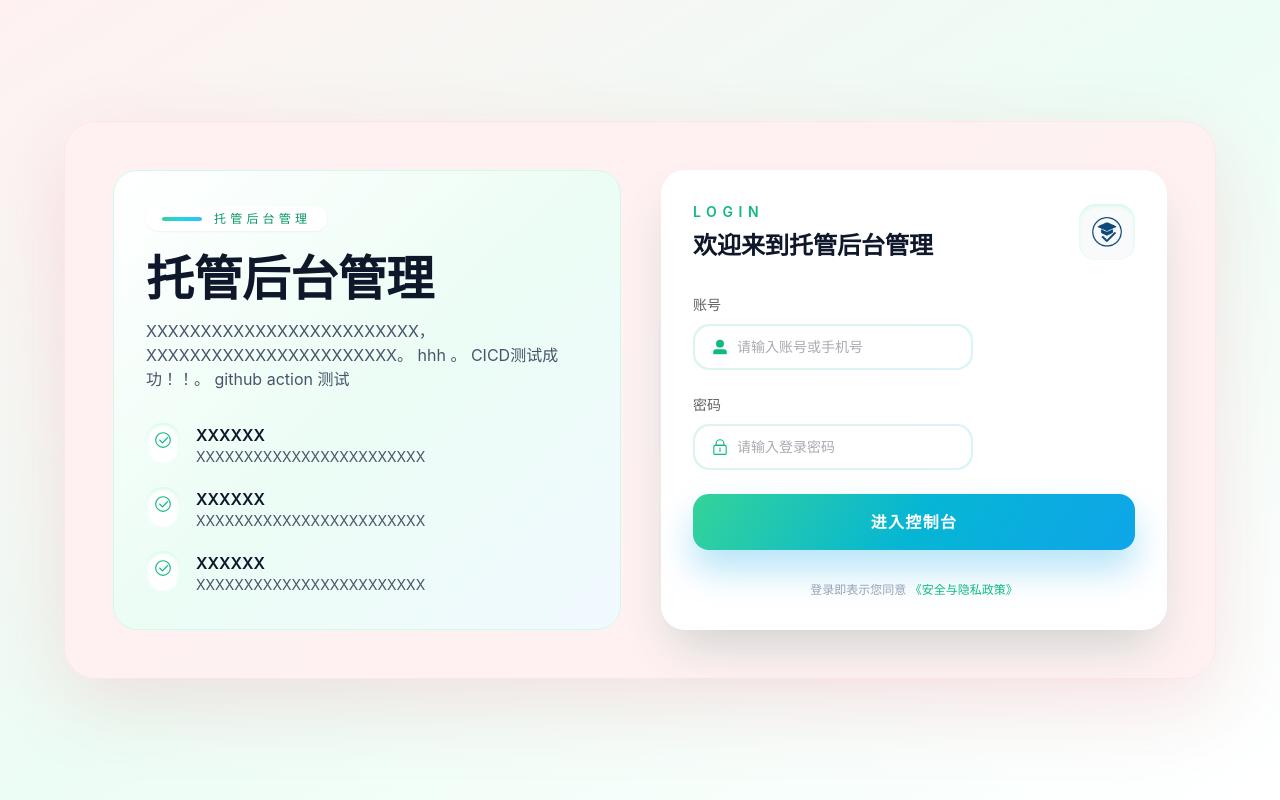
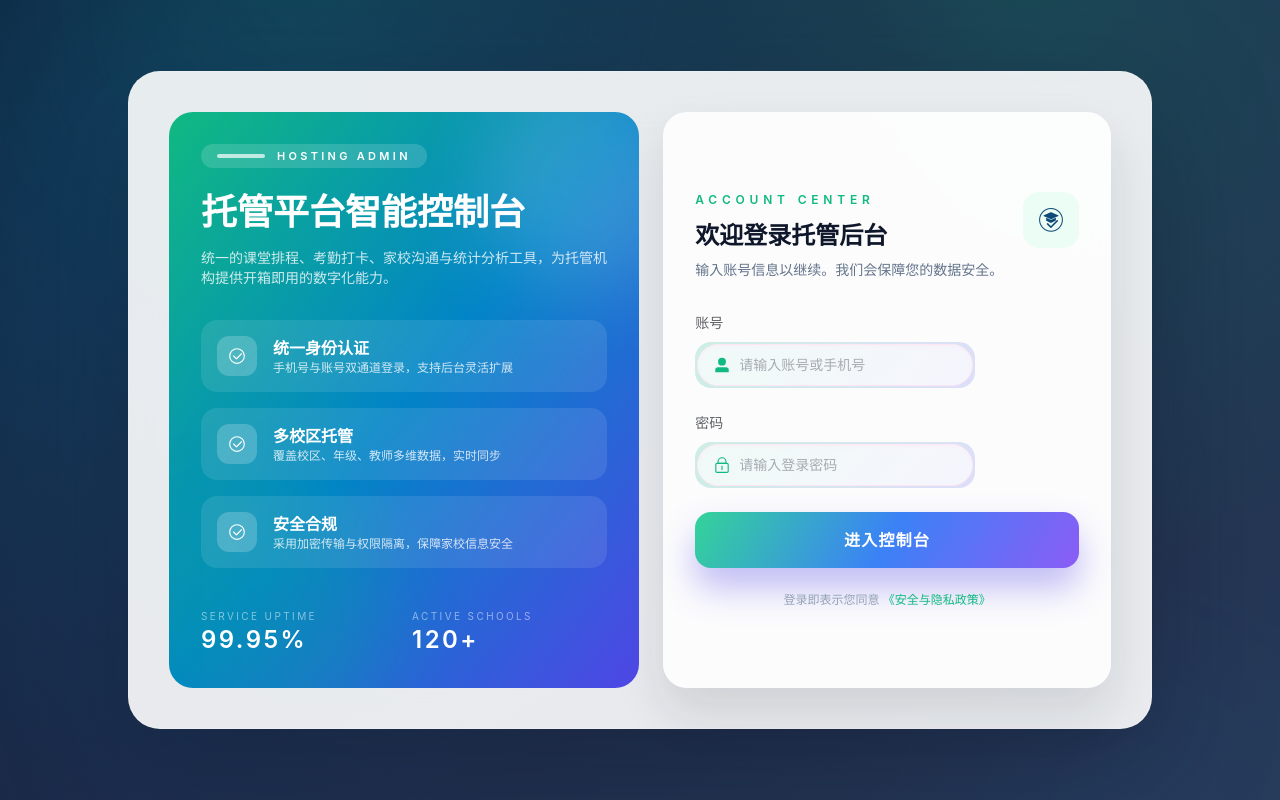
Before and after one commit to zzbazzzbaz/hosting-admin, a Vue app: page /login in a window 1280 px wide. Built offline with nearby package versions, Linux system fonts and the light colour scheme.

Commit message:
管理端，登录页UI修改

```diff
--- a/src/router/index.js
+++ b/src/router/index.js
@@ -14,10 +14,10 @@ export const navigationMenus = [
   },
   {
     key: 'users',
-    label: '用户',
+    label: '账户',
     icon: UserFilled,
     children: [
-      { key: 'users-manage', label: '用户管理', path: '/users/manage' },
+      { key: 'users-manage', label: '管理员管理', path: '/users/manage' },
       { key: 'users-teachers', label: '教师管理', path: '/users/teachers' },
       { key: 'users-parents', label: '家长管理', path: '/users/parents' },
       { key: 'users-students', label: '学生管理', path: '/users/students' },
--- a/src/views/misc/LoginView.vue
+++ b/src/views/misc/LoginView.vue
@@ -1,46 +1,59 @@
 <template>
-  <div class="relative flex min-h-screen items-center justify-center bg-gradient-to-br from-rose-50 via-emerald-50 to-white px-4 py-12 text-slate-900">
-    <div class="absolute inset-0 -z-10 overflow-hidden">
-      <div class="absolute -left-24 top-10 h-72 w-72 rounded-full bg-rose-200/50 blur-3xl" />
-      <div class="absolute bottom-10 right-0 h-80 w-80 rounded-full bg-amber-200/40 blur-3xl" />
+  <div class="login-page relative min-h-screen overflow-hidden">
+    <div class="login-gradient login-gradient--top" />
+    <div class="login-gradient login-gradient--bottom" />
+    <div class="relative z-10 flex min-h-screen items-center justify-center px-4 py-10">
+      <div class="login-card grid w-full max-w-5xl gap-6 rounded-[32px] border border-white/15 bg-white/90 p-6 shadow-[0_35px_120px_rgba(15,23,42,0.35)] backdrop-blur-[28px] lg:grid-cols-[1.05fr_1fr] lg:p-10">
+        <section class="brand-panel relative overflow-hidden rounded-3xl bg-gradient-to-br from-emerald-500 via-sky-600 to-indigo-600 p-8 text-white">
+          <div class="brand-panel__glow brand-panel__glow--one" />
+          <div class="brand-panel__glow brand-panel__glow--two" />
+          <div class="relative z-10 flex h-full flex-col">
+            <div class="inline-flex w-fit items-center gap-3 rounded-full bg-white/15 px-4 py-1 text-[11px] font-semibold uppercase tracking-[0.3em]">
+              <span class="h-1 w-12 rounded-full bg-white/70" />
+              hosting admin
             </div>
-    <div class="mx-auto flex w-full max-w-6xl flex-col gap-8 rounded-[32px] border border-rose-100 bg-rose-50/95 p-6 shadow-[0_25px_80px_rgba(244,63,94,0.15)] backdrop-blur-xl lg:flex-row lg:gap-10 lg:p-12">
-      <section class="flex flex-1 flex-col justify-between rounded-3xl border border-emerald-100 bg-gradient-to-br from-white via-emerald-50 to-sky-50 p-8">
-        <div>
-          <div class="inline-flex items-center gap-3 rounded-full bg-white px-4 py-1 text-xs font-medium uppercase tracking-[0.35em] text-emerald-600 shadow-sm">
-            <span class="h-1 w-10 rounded-full bg-gradient-to-r from-emerald-400 via-cyan-400 to-sky-400" />
-            托管后台管理
-          </div>
-          <h1 class="mt-6 text-4xl font-semibold leading-tight text-slate-900 lg:text-5xl">托管后台管理</h1>
-          <p class="mt-4 max-w-md text-base text-slate-600">
-            XXXXXXXXXXXXXXXXXXXXXXXXX，XXXXXXXXXXXXXXXXXXXXXXX。
-            hhh 。
-            CICD测试成功！！。
-            github action 测试
+            <h1 class="mt-6 text-3xl font-semibold leading-tight text-white lg:text-4xl">托管平台智能控制台</h1>
+            <p class="mt-4 max-w-md text-sm text-white/80">
+              统一的课堂排程、考勤打卡、家校沟通与统计分析工具，为托管机构提供开箱即用的数字化能力。
             </p>
-          <div class="mt-8 space-y-5">
-            <div v-for="(feature, index) in featureList" :key="index" class="flex items-start gap-4">
-              <span class="rounded-2xl bg-white p-2 text-emerald-500 shadow-inner shadow-emerald-100">
+            <div class="mt-8 space-y-4">
+              <div
+                v-for="(feature, index) in featureList"
+                :key="index"
+                class="flex items-start gap-4 rounded-2xl bg-white/10 p-4 backdrop-blur-sm"
+              >
+                <span class="flex h-10 w-10 items-center justify-center rounded-xl bg-white/20">
                   <el-icon :size="18">
                     <CircleCheck />
                   </el-icon>
                 </span>
                 <div>
-                <p class="text-base font-semibold text-slate-900">{{ feature.title }}</p>
-                <p class="text-sm text-slate-600">{{ feature.desc }}</p>
+                  <p class="text-base font-semibold">{{ feature.title }}</p>
+                  <p class="text-xs text-white/80">{{ feature.desc }}</p>
                 </div>
+              </div>
+            </div>
+            <div class="mt-auto grid gap-4 pt-10 text-left text-xs uppercase tracking-[0.2em] text-white/70 sm:grid-cols-2">
+              <div>
+                <p class="text-[10px] text-white/50">Service Uptime</p>
+                <p class="text-2xl font-semibold text-white">99.95%</p>
+              </div>
+              <div>
+                <p class="text-[10px] text-white/50">Active Schools</p>
+                <p class="text-2xl font-semibold text-white">120+</p>
               </div>
             </div>
           </div>
         </section>
-      <section class="flex flex-1 flex-col justify-center rounded-3xl bg-white p-8 text-slate-800 shadow-2xl shadow-emerald-900/20">
-        <div class="mb-8 flex items-center justify-between">
+        <section class="form-panel flex flex-col justify-center rounded-3xl bg-white/90 p-8 text-slate-800 shadow-[0_25px_50px_rgba(15,23,42,0.12)]">
+          <div class="mb-8 flex items-start justify-between gap-4">
             <div>
-            <p class="text-sm font-semibold uppercase tracking-[0.4em] text-emerald-500">Login</p>
-            <h2 class="mt-2 text-2xl font-semibold text-slate-900">欢迎来到托管后台管理</h2>
+              <p class="text-xs font-semibold uppercase tracking-[0.4em] text-emerald-500">Account Center</p>
+              <h2 class="mt-3 text-2xl font-semibold text-slate-900">欢迎登录托管后台</h2>
+              <p class="mt-2 text-sm text-slate-500">输入账号信息以继续。我们会保障您的数据安全。</p>
             </div>
-          <div class="flex h-14 w-14 items-center justify-center rounded-2xl bg-slate-50 shadow-inner shadow-emerald-100">
-            <img :src="logoUrl" alt="logo" class="h-10 w-10 object-contain" />
+            <div class="flex h-14 w-14 items-center justify-center rounded-2xl bg-emerald-50 text-emerald-600">
+              <img :src="logoUrl" alt="logo" class="h-8 w-8 object-contain" />
             </div>
           </div>
           <el-form class="space-y-6" label-position="top" @submit.prevent="handleLogin">
@@ -96,11 +109,12 @@
               </template>
             </el-button>
           </el-form>
-        <p class="mt-8 text-center text-xs text-slate-400">
+          <div class="mt-6 text-center text-xs text-slate-400">
             登录即表示您同意
             <a class="font-medium text-emerald-500 hover:text-emerald-600" href="javascript:void(0)">《安全与隐私政策》</a>
-        </p>
+          </div>
         </section>
+      </div>
     </div>
   </div>
 </template>
@@ -122,9 +136,9 @@ const authStore = useAuthStore()
 const userStore = useUserStore()
 
 const featureList = [
-  { title: 'XXXXXX', desc: 'XXXXXXXXXXXXXXXXXXXXXXXX' },
-  { title: 'XXXXXX', desc: 'XXXXXXXXXXXXXXXXXXXXXXXX' },
-  { title: 'XXXXXX', desc: 'XXXXXXXXXXXXXXXXXXXXXXXX' },
+  { title: '统一身份认证', desc: '手机号与账号双通道登录，支持后台灵活扩展' },
+  { title: '多校区托管', desc: '覆盖校区、年级、教师多维数据，实时同步' },
+  { title: '安全合规', desc: '采用加密传输与权限隔离，保障家校信息安全' },
 ]
 
 const form = reactive({
@@ -242,6 +256,60 @@ const handleLogin = async () => {
 </script>
 
 <style scoped>
+.login-page {
+  font-family: 'Inter', 'PingFang SC', 'Microsoft YaHei', sans-serif;
+  background: radial-gradient(circle at 15% 20%, rgba(14, 165, 233, 0.25), transparent 55%),
+    radial-gradient(circle at 80% 0%, rgba(16, 185, 129, 0.2), transparent 45%),
+    linear-gradient(135deg, #0f172a 0%, #1d2b4b 45%, #273a57 100%);
+}
+
+.login-gradient {
+  position: absolute;
+  border-radius: 9999px;
+  filter: blur(120px);
+  opacity: 0.4;
+  pointer-events: none;
+}
+
+.login-gradient--top {
+  top: -220px;
+  left: 12%;
+  width: 520px;
+  height: 520px;
+  background: radial-gradient(circle at 30% 30%, rgba(16, 185, 129, 0.6), transparent 60%);
+}
+
+.login-gradient--bottom {
+  bottom: -180px;
+  right: 0;
+  width: 420px;
+  height: 420px;
+  background: radial-gradient(circle at 70% 70%, rgba(59, 130, 246, 0.35), transparent 55%);
+}
+
+.brand-panel__glow {
+  position: absolute;
+  border-radius: 9999px;
+  filter: blur(40px);
+  opacity: 0.45;
+}
+
+.brand-panel__glow--one {
+  top: -40px;
+  right: -60px;
+  width: 220px;
+  height: 220px;
+  background: rgba(255, 255, 255, 0.35);
+}
+
+.brand-panel__glow--two {
+  bottom: -60px;
+  left: -40px;
+  width: 260px;
+  height: 260px;
+  background: rgba(16, 185, 129, 0.4);
+}
+
 .form-item {
   margin-bottom: 0;
 }
@@ -249,35 +317,17 @@ const handleLogin = async () => {
 .field-shell {
   border-radius: 1rem;
   padding: 2px;
-  background: linear-gradient(135deg, rgba(16, 185, 129, 0.15), rgba(6, 182, 212, 0.15));
+  background: linear-gradient(135deg, rgba(16, 185, 129, 0.2), rgba(99, 102, 241, 0.2));
   transition: box-shadow 0.2s ease, transform 0.2s ease;
 }
 
 .field-shell:focus-within {
-  box-shadow: 0 10px 25px rgba(15, 118, 110, 0.2);
+  box-shadow: 0 12px 28px rgba(79, 70, 229, 0.2);
   transform: translateY(-1px);
 }
 
 .field-shell--error {
-  background: linear-gradient(135deg, rgba(248, 113, 113, 0.25), rgba(239, 68, 68, 0.15));
-}
-
-.field-shell :deep(.el-input__wrapper) {
-  border-radius: 0.95rem;
-  background: white;
-  border: 1px solid transparent;
-  box-shadow: none;
-  transition: border-color 0.2s ease, box-shadow 0.2s ease;
-}
-
-.field-shell:focus-within :deep(.el-input__wrapper) {
-  border-color: rgba(16, 185, 129, 0.5);
-  box-shadow: 0 0 0 3px rgba(94, 234, 212, 0.35);
-}
-
-.field-shell--error :deep(.el-input__wrapper) {
-  border-color: rgba(248, 113, 113, 0.9);
-  box-shadow: 0 0 0 2px rgba(248, 113, 113, 0.35);
+  box-shadow: 0 0 0 1px rgba(239, 68, 68, 0.5);
 }
 
 .error-tip {
@@ -295,14 +345,14 @@ const handleLogin = async () => {
   font-weight: 600;
   letter-spacing: 0.08em;
   color: #fff;
-  background-image: linear-gradient(120deg, #34d399, #06b6d4, #0ea5e9);
-  box-shadow: 0 20px 35px rgba(14, 165, 233, 0.3);
+  background-image: linear-gradient(120deg, #34d399, #3b82f6, #8b5cf6);
+  box-shadow: 0 20px 35px rgba(79, 70, 229, 0.35);
   transition: transform 0.2s ease, box-shadow 0.2s ease, filter 0.2s ease;
 }
 
 .brand-btn:hover {
   transform: translateY(-2px);
-  box-shadow: 0 28px 45px rgba(14, 165, 233, 0.35);
+  box-shadow: 0 28px 45px rgba(79, 70, 229, 0.4);
 }
 
 .brand-btn:disabled {
@@ -311,8 +361,4 @@ const handleLogin = async () => {
   filter: grayscale(0.1);
   transform: none;
 }
-
-.brand-btn.is-loading {
-  transform: none;
-}
 </style>
```
Lines whose indentation alone changed are shown as unchanged.
